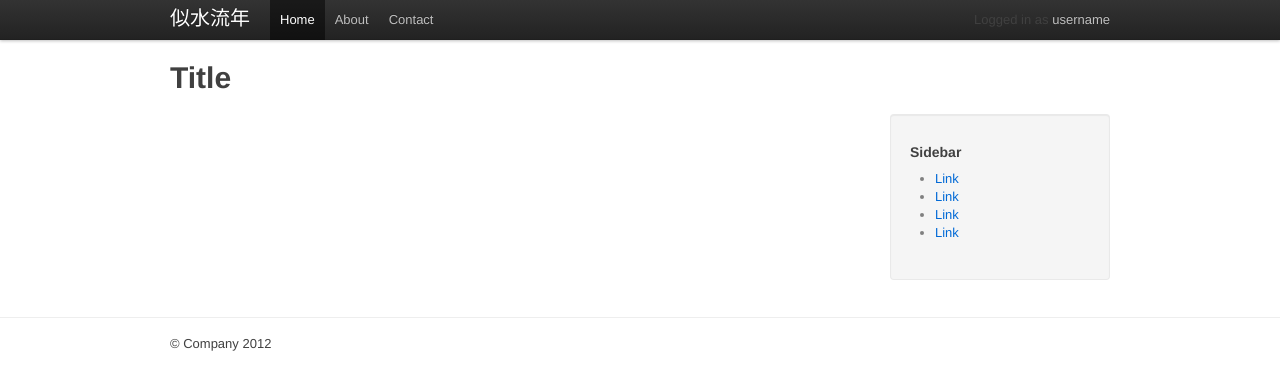
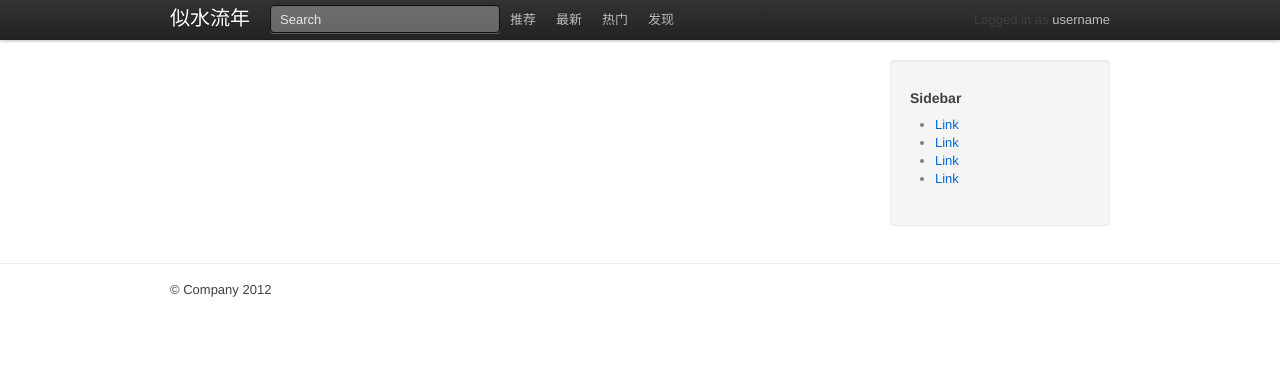
Before and after one commit to vicalloy/timeline-site, a Django app: page /t/ in a window 1280 px wide. Shown: the top 390 px of the page. Run offline with Django 3.2, Linux system fonts and the light colour scheme; parts of the project's set-up code (start-up, migrations or seed data) failed here and were passed over.

Commit message:
* update base templates

```diff
--- a/sites/templates/base.html
+++ b/sites/templates/base.html
@@ -14,14 +14,14 @@
     <![endif]-->
 
     <!-- Le styles -->
-    <link href="{{STATIC_URL}}css/bootstrap.css" rel="stylesheet">
+    <link href="{{STATIC_URL}}css/bootstrap.css" rel="stylesheet"/>
 
     <!-- Le fav and touch icons -->
-    <link rel="shortcut icon" href="images/favicon.ico">
-    <link rel="apple-touch-icon" href="images/apple-touch-icon.png">
-    <link rel="apple-touch-icon" sizes="72x72" href="images/apple-touch-icon-72x72.png">
-    <link rel="apple-touch-icon" sizes="114x114" href="images/apple-touch-icon-114x114.png">
-    {% block extra_header %}{% endblock %}
+    <link rel="shortcut icon" href="images/favicon.ico"/>
+    <link rel="apple-touch-icon" href="images/apple-touch-icon.png"/>
+    <link rel="apple-touch-icon" sizes="72x72" href="images/apple-touch-icon-72x72.png"/>
+    <link rel="apple-touch-icon" sizes="114x114" href="images/apple-touch-icon-114x114.png"/>
+    {% block extra_header %} {% endblock %}
   </head>
 
   <body>
--- a/sites/templates/base_site.html
+++ b/sites/templates/base_site.html
@@ -33,10 +33,14 @@
       <div class="topbar-inner">
         <div class="container-fluid">
           <a class="brand" href="#">似水流年</a>
+          <form action="" class="pull-left">
+            <input type="text" placeholder="Search">
+          </form>
           <ul class="nav">
-            <li class="active"><a href="#">Home</a></li>
-            <li><a href="#about">About</a></li>
-            <li><a href="#contact">Contact</a></li>
+            <li><a href="#about">推荐</a></li>
+            <li><a href="#contact">最新</a></li>
+            <li><a href="#contact">热门</a></li>
+            <li><a href="#contact">发现</a></li>
           </ul>
           <p class="pull-right">Logged in as <a href="#">username</a></p>
         </div>
@@ -47,7 +51,6 @@
   {% block container %}
     <div class="container-fluid">
       {% block container_top %}
-          <h1>Title</h1>
       {% endblock %}
 
       {% block sidebar %}
```
Also changed, not shown: sites/templates/index.html (+52 -4 lines). Lines whose indentation alone changed are shown as unchanged.
